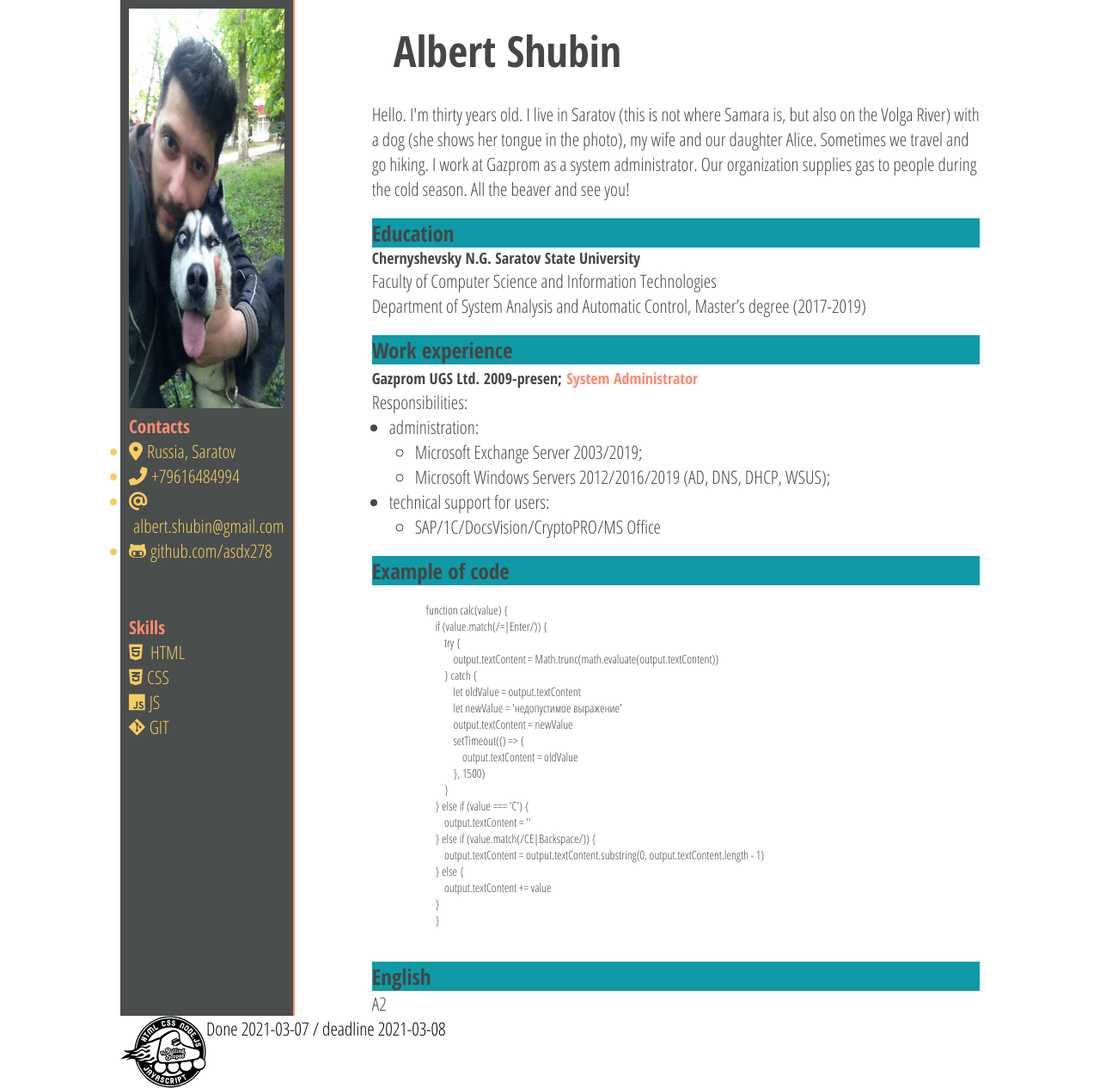
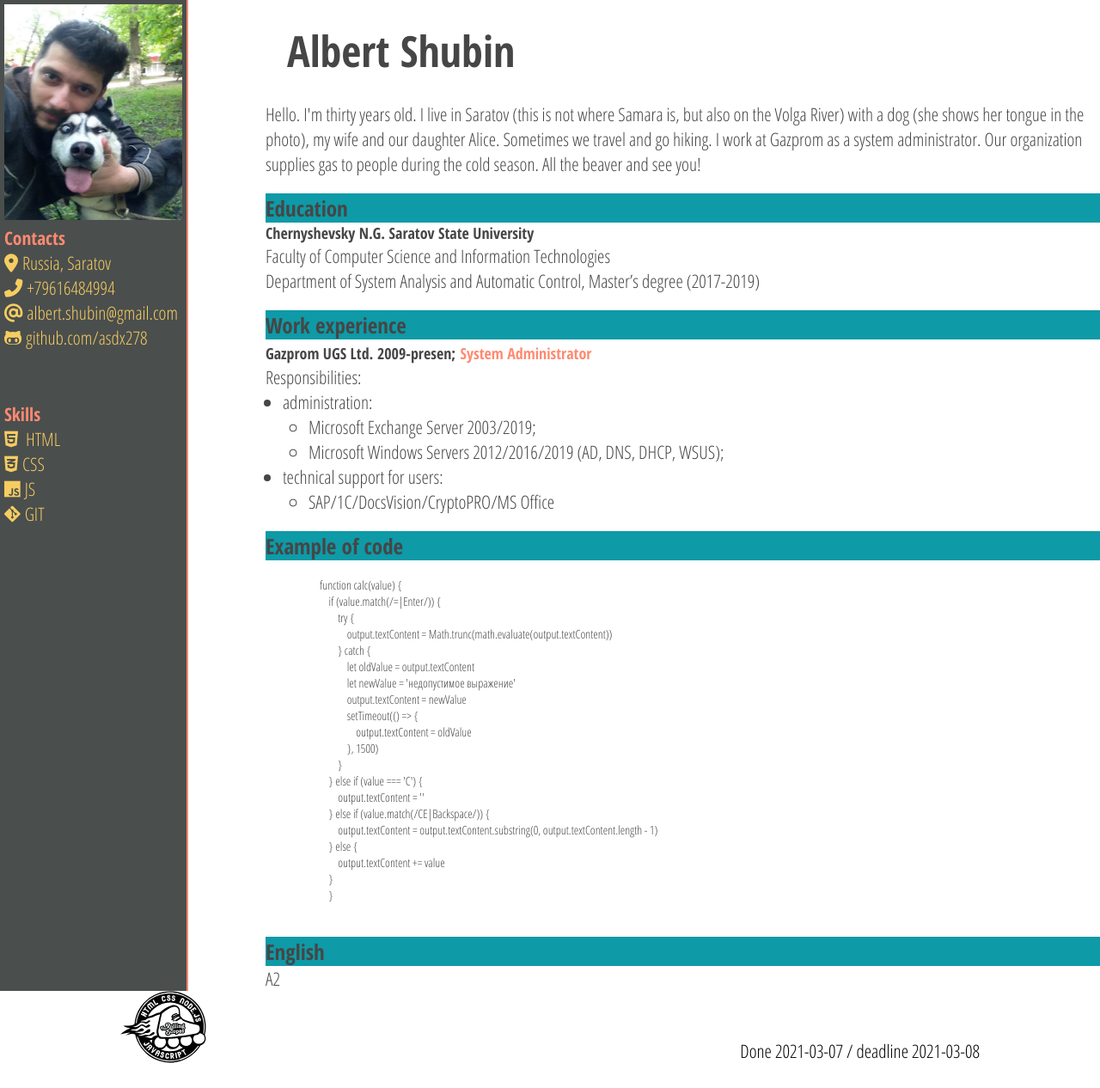
Before and after one commit to asdx278/rsschool-cv, a plain HTML site: page index.html in a window 1280 px wide. Shown: the whole page at 86% size. After the commit the page ends 1237 px from the top, so only its background shows below. Drawn offline with Linux system fonts and the light colour scheme.

Commit message:
feat: update css

```diff
--- a/css/style.css
+++ b/css/style.css
@@ -10,22 +10,20 @@
   }
   .left-block {
     background-color: #4A4E4D;
-    width: 300px;
     color: #F6CD61;
-    padding: 10px;
+    padding: 5px;
   }
   .avatar {
     width: 100%;
-    height: 40%;
+    height: 22%;
   }
   .main-block {
     display: flex;
-    width: 1000px;
+    width: 1300px;
     margin-left: auto;
     margin-right: auto;
   }
   .main-content {
-
     color: #464646;
     border-left: 2px solid #FE8A71;
     display: flex;
@@ -98,3 +96,10 @@ margin-left: 30px;
     font-weight: bold;
     font-size: 18px;
 }
+.li-contacts {
+    list-style-type: none;
+}
+.time {
+    margin-left: auto;
+    margin-top: auto;
+}
```
